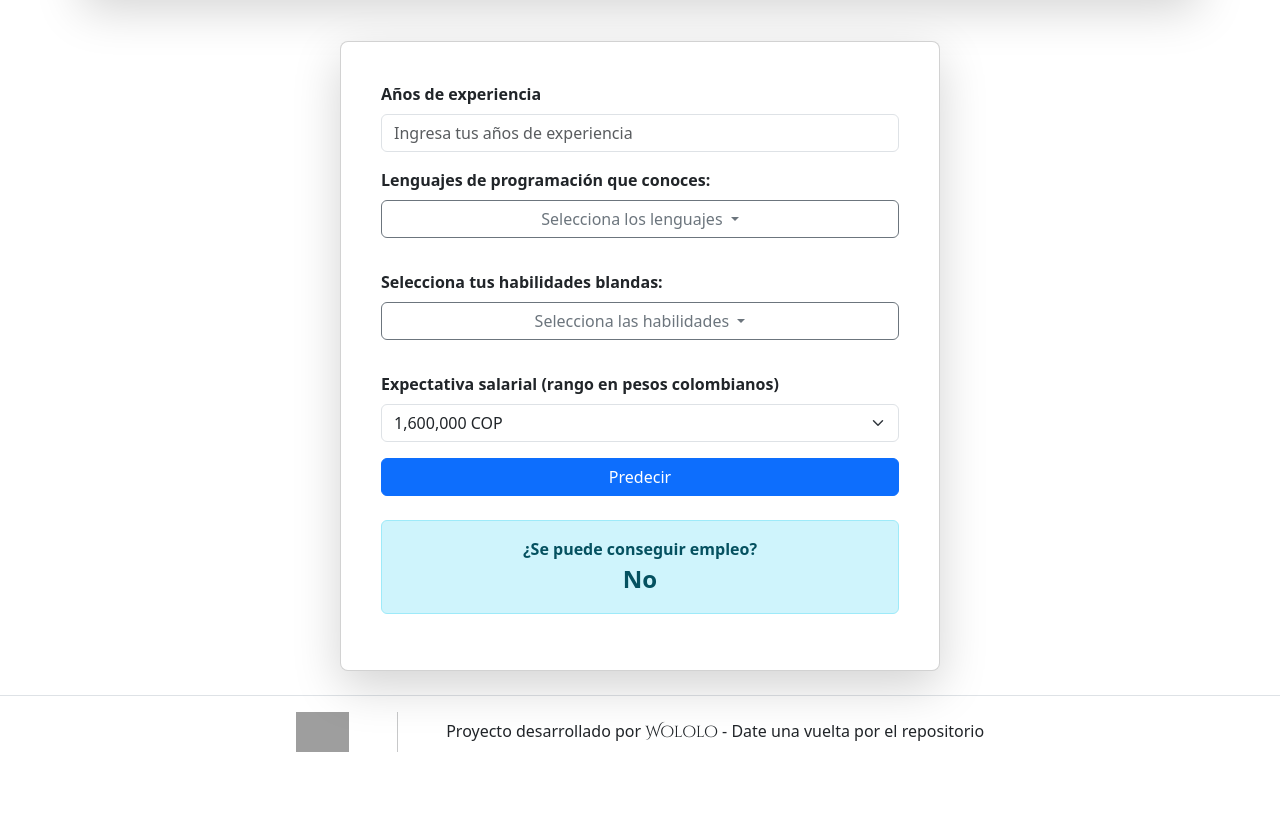
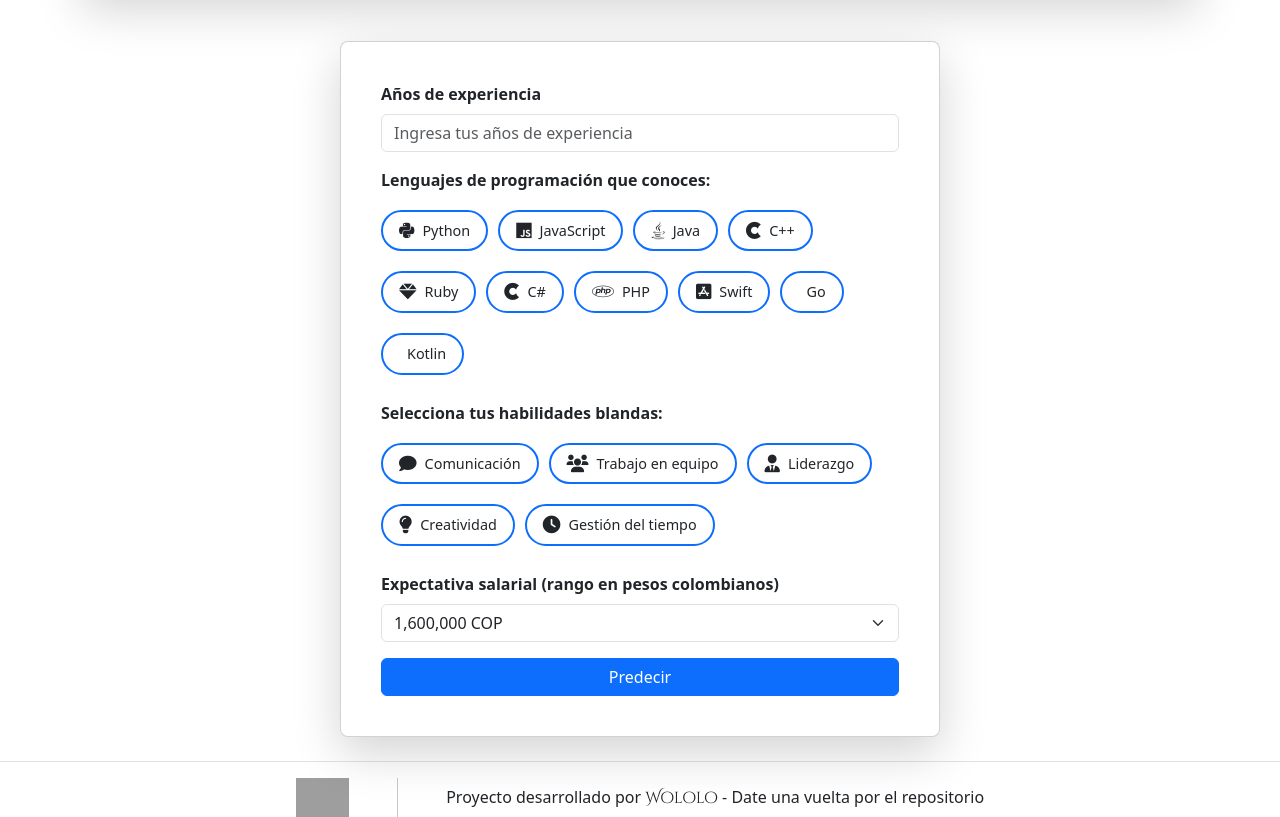
Before and after one commit to JODACHSE/Modelo-Predictivo, a Flask app: page /modelo_predictivo in a window 1280 px wide. Shown: the part 332-1149 px from the top of the page. Before the commit the page ends 1084 px from the top, so only its background shows below. Run offline with Flask 3, Linux system fonts and the light colour scheme; parts of the project's set-up code (start-up, migrations or seed data) failed here and were passed over; some libraries are stand-ins or nearby versions; grey boxes are pictures that could not be loaded.

Commit message:
feat(model): replace dropdowns with selectable buttons in modelo_predictivo
Refactor the UI for selecting programming languages and soft skills by replacing dropdown menus with selectable buttons. This improves user experience by making selections more intuitive and visually appealing. Added new CSS for button styling and animations, and updated the JavaScript logic to handle button selections and theme changes.

```diff
--- a/app.py
+++ b/app.py
@@ -7,6 +7,8 @@
 from flask import Flask, render_template, request
 import joblib
 import numpy as np
+from python.entrenar_modelo import make_prediction
+
 model = joblib.load('model/logreg_model.pkl')
 
 app = Flask(__name__)
@@ -34,11 +36,6 @@
 def ing_modelo():
     return render_template("pages/presentation/ing_modelo.html")
 
-# Modelo Predictivo
-@app.route("/modelo-predictivo")
-def modelo_predictivo():
-    return render_template("pages/model/modelo_predictivo.html")
-
 # Conclusiones y Contacto
 @app.route("/conclusiones")
 def conclusiones():
@@ -46,7 +43,7 @@
 
 @app.route("/contacto")
 def contacto():
-    return render_template("pages/presentation/contacto.html")
+    return render_template("pages/contacto.html")
 
 
 # Paginas de model
@@ -70,42 +67,6 @@
     return render_template("pages/model/entrenamiento.html")
 
 
-# Preprocesamiento de los datos
-def preprocess_input(experience, skills, languages):
-    # Función para extraer años de experiencia
-    def extract_experience(qualifications):
-        if isinstance(qualifications, str) and 'year' in qualifications.lower():
-            years = [int(s) for s in qualifications.split() if s.isdigit()]
-            return years[0] if years else 0
-        return 0
-
-    # Función para contar las habilidades
-    def count_skills(text):
-        skills_keywords = ['management', 'design', 'analysis', 'development', 'engineering', 'programming']
-        if isinstance(text, str):
-            return sum(keyword.lower() in text.lower() for keyword in skills_keywords)
-        return 0
-
-    # Función para contar lenguajes de programación
-    def count_programming_languages(text):
-        programming_languages = ['Python', 'JavaScript', 'Java', 'C++', 'Ruby', 'C#', 'PHP', 'Swift', 'Go', 'Kotlin']
-        if isinstance(text, str):
-            return sum(language.lower() in text.lower() for language in programming_languages)
-        return 0
-
-    # Contar las habilidades y lenguajes de programación
-    skills_count = count_skills(skills)
-    programming_count = count_programming_languages(languages)
-
-    # Convertir la experiencia del usuario en el formato adecuado
-    years_of_experience = extract_experience(experience)
-
-    # Crear el vector de entrada
-    input_data = np.array([[years_of_experience, skills_count, programming_count]])
-
-    return input_data
-
-
 @app.route("/modelo_predictivo", methods=["GET", "POST"])
 def modelo_predictivo():
     result = None
--- /dev/null
+++ b/static/css/model/modelo_predictivo.css
@@ -0,0 +1,85 @@
+/* Contenedor de botones seleccionables */
+.selectable-buttons-container {
+    display: flex;
+    flex-wrap: wrap;
+    gap: 10px;
+    margin-top: 10px;
+}
+
+/* Estilo base para botones seleccionables */
+.selectable-button {
+    display: flex;
+    align-items: center;
+    padding: 8px 16px;
+    border-radius: 50px;
+    font-size: 0.9rem;
+    font-weight: 500;
+    cursor: pointer;
+    transition: all 0.3s ease;
+    background-color: transparent;
+    border: 2px solid var(--bs-primary);
+    color: var(--bs-body-color);
+    margin-bottom: 10px;
+}
+
+/* Icono dentro del botón */
+.selectable-button i {
+    margin-right: 8px;
+    font-size: 1.1rem;
+}
+
+/* Hover para botones no seleccionados */
+.selectable-button:hover:not(.selected) {
+    transform: translateY(-3px);
+    box-shadow: 0 4px 8px rgba(var(--bs-primary-rgb), 0.3);
+}
+
+/* Estilo para botones seleccionados en tema claro */
+html[data-bs-theme="light"] .selectable-button.selected {
+    background-color: var(--bs-primary);
+    color: white;
+    transform: translateY(-2px);
+    box-shadow: 0 4px 10px rgba(var(--bs-primary-rgb), 0.4);
+}
+
+/* Estilo para botones seleccionados en tema oscuro */
+html[data-bs-theme="dark"] .selectable-button.selected {
+    background-color: var(--hero-border);
+    color: var(--hero-bg);
+    transform: translateY(-2px);
+    box-shadow: 0 4px 10px rgba(var(--bs-primary-rgb), 0.4);
+}
+
+/* Estilo para botones en tema oscuro */
+html[data-bs-theme="dark"] .selectable-button {
+    border-color: var(--hero-border);
+}
+
+/* Animación para botones */
+@keyframes pulse {
+    0% {
+        box-shadow: 0 0 0 0 rgba(var(--bs-primary-rgb), 0.7);
+    }
+    70% {
+        box-shadow: 0 0 0 10px rgba(var(--bs-primary-rgb), 0);
+    }
+    100% {
+        box-shadow: 0 0 0 0 rgba(var(--bs-primary-rgb), 0);
+    }
+}
+
+.selectable-button.selected {
+    animation: pulse 1.5s ease-out 1;
+}
+
+/* Estilos responsivos */
+@media (max-width: 576px) {
+    .selectable-button {
+        font-size: 0.8rem;
+        padding: 6px 12px;
+    }
+
+    .selectable-buttons-container {
+        gap: 6px;
+    }
+}
--- a/templates/pages/model/modelo_predictivo.html
+++ b/templates/pages/model/modelo_predictivo.html
@@ -1,6 +1,11 @@
 {% extends 'app/base.html' %}
 
 {% block title %}Modelo predictivo{% endblock %}
+
+{% block extra_css %}
+<link rel="stylesheet" href="{{ url_for('static', filename='css/presentation.css') }}">
+<link rel="stylesheet" href="{{ url_for('static', filename='css/model/modelo_predictivo.css') }}">
+{% endblock %}
 
 {% block content %}
     <h1>Modelo predictivo</h1>
@@ -18,49 +23,35 @@
                         <input type="number" name="years_of_experience" id="years_of_experience" class="form-control" placeholder="Ingresa tus años de experiencia" required step="1">
                     </div>
 
-                    <!-- Lenguajes de Programación: Dropdown múltiple con íconos -->
+                    <!-- Lenguajes de Programación: Botones seleccionables con íconos -->
                     <div class="mb-3">
                         <label class="form-label fw-bold" for="languages">Lenguajes de programación que conoces:</label>
-                        <div class="dropdown">
-                            <button class="btn btn-outline-secondary dropdown-toggle w-100" type="button" id="languagesButton" data-bs-toggle="dropdown" aria-expanded="false">
-                                Selecciona los lenguajes
-                            </button>
-                            <ul class="dropdown-menu w-100 bg-white" id="languagesMenu">
-                                <li><a class="dropdown-item" href="#" data-value="Python" data-icon="fab fa-python">Python <i class="fab fa-python"></i></a></li>
-                                <li><a class="dropdown-item" href="#" data-value="JavaScript" data-icon="fab fa-js">JavaScript <i class="fab fa-js"></i></a></li>
-                                <li><a class="dropdown-item" href="#" data-value="Java" data-icon="fab fa-java">Java <i class="fab fa-java"></i></a></li>
-                                <li><a class="dropdown-item" href="#" data-value="C++" data-icon="fab fa-cuttlefish">C++ <i class="fab fa-cuttlefish"></i></a></li>
-                                <li><a class="dropdown-item" href="#" data-value="Ruby" data-icon="fas fa-gem">Ruby <i class="fas fa-gem"></i></a></li>
-                                <li><a class="dropdown-item" href="#" data-value="C#" data-icon="fab fa-cuttlefish">C# <i class="fab fa-cuttlefish"></i></a></li>
-                                <li><a class="dropdown-item" href="#" data-value="PHP" data-icon="fab fa-php">PHP <i class="fab fa-php"></i></a></li>
-                                <li><a class="dropdown-item" href="#" data-value="Swift" data-icon="fab fa-app-store-ios">Swift <i class="fab fa-app-store-ios"></i></a></li>
-                                <li><a class="dropdown-item" href="#" data-value="Go" data-icon="fab fa-go">Go <i class="fab fa-go"></i></a></li>
-                                <li><a class="dropdown-item" href="#" data-value="Kotlin" data-icon="fab fa-kotlin">Kotlin <i class="fab fa-kotlin"></i></a></li>
-                            </ul>
+                        <div class="selectable-buttons-container" id="languages-container">
+                            <button type="button" class="selectable-button" data-value="Python" data-icon="fab fa-python"><i class="fab fa-python"></i> Python</button>
+                            <button type="button" class="selectable-button" data-value="JavaScript" data-icon="fab fa-js"><i class="fab fa-js"></i> JavaScript</button>
+                            <button type="button" class="selectable-button" data-value="Java" data-icon="fab fa-java"><i class="fab fa-java"></i> Java</button>
+                            <button type="button" class="selectable-button" data-value="C++" data-icon="fab fa-cuttlefish"><i class="fab fa-cuttlefish"></i> C++</button>
+                            <button type="button" class="selectable-button" data-value="Ruby" data-icon="fas fa-gem"><i class="fas fa-gem"></i> Ruby</button>
+                            <button type="button" class="selectable-button" data-value="C#" data-icon="fab fa-cuttlefish"><i class="fab fa-cuttlefish"></i> C#</button>
+                            <button type="button" class="selectable-button" data-value="PHP" data-icon="fab fa-php"><i class="fab fa-php"></i> PHP</button>
+                            <button type="button" class="selectable-button" data-value="Swift" data-icon="fab fa-app-store-ios"><i class="fab fa-app-store-ios"></i> Swift</button>
+                            <button type="button" class="selectable-button" data-value="Go" data-icon="fab fa-go"><i class="fab fa-go"></i> Go</button>
+                            <button type="button" class="selectable-button" data-value="Kotlin" data-icon="fab fa-kotlin"><i class="fab fa-kotlin"></i> Kotlin</button>
                         </div>
-                        <!-- Mostrar lenguajes seleccionados como tarjetas -->
-                        <div id="selected-languages" class="mt-3 d-flex flex-wrap"></div>
                         <!-- Campo oculto para enviar los lenguajes seleccionados -->
                         <input type="hidden" name="languages" id="languages">
                     </div>
 
-                    <!-- Habilidades Blandas: Dropdown múltiple -->
+                    <!-- Habilidades Blandas: Botones seleccionables con íconos -->
                     <div class="mb-3">
                         <label class="form-label fw-bold" for="soft_skills">Selecciona tus habilidades blandas:</label>
-                        <div class="dropdown">
-                            <button class="btn btn-outline-secondary dropdown-toggle w-100" type="button" id="softSkillsButton" data-bs-toggle="dropdown" aria-expanded="false">
-                                Selecciona las habilidades
-                            </button>
-                            <ul class="dropdown-menu w-100 bg-white" id="softSkillsMenu">
-                                <li><a class="dropdown-item" href="#" data-value="Comunicación" data-icon="fas fa-comment">Comunicación <i class="fas fa-comment"></i></a></li>
-                                <li><a class="dropdown-item" href="#" data-value="Trabajo en equipo" data-icon="fas fa-users">Trabajo en equipo <i class="fas fa-users"></i></a></li>
-                                <li><a class="dropdown-item" href="#" data-value="Liderazgo" data-icon="fas fa-user-tie">Liderazgo <i class="fas fa-user-tie"></i></a></li>
-                                <li><a class="dropdown-item" href="#" data-value="Creatividad" data-icon="fas fa-lightbulb">Creatividad <i class="fas fa-lightbulb"></i></a></li>
-                                <li><a class="dropdown-item" href="#" data-value="Gestión del tiempo" data-icon="fas fa-clock">Gestión del tiempo <i class="fas fa-clock"></i></a></li>
-                            </ul>
+                        <div class="selectable-buttons-container" id="soft-skills-container">
+                            <button type="button" class="selectable-button" data-value="Comunicación" data-icon="fas fa-comment"><i class="fas fa-comment"></i> Comunicación</button>
+                            <button type="button" class="selectable-button" data-value="Trabajo en equipo" data-icon="fas fa-users"><i class="fas fa-users"></i> Trabajo en equipo</button>
+                            <button type="button" class="selectable-button" data-value="Liderazgo" data-icon="fas fa-user-tie"><i class="fas fa-user-tie"></i> Liderazgo</button>
+                            <button type="button" class="selectable-button" data-value="Creatividad" data-icon="fas fa-lightbulb"><i class="fas fa-lightbulb"></i> Creatividad</button>
+                            <button type="button" class="selectable-button" data-value="Gestión del tiempo" data-icon="fas fa-clock"><i class="fas fa-clock"></i> Gestión del tiempo</button>
                         </div>
-                        <!-- Mostrar habilidades blandas seleccionadas como tarjetas -->
-                        <div id="selected-soft-skills" class="mt-3 d-flex flex-wrap"></div>
                         <!-- Campo oculto para enviar las habilidades seleccionadas -->
                         <input type="hidden" name="soft_skills" id="soft_skills">
                     </div>
@@ -92,91 +83,69 @@
     </div>
 
     <script>
-        // Función para manejar la selección de lenguajes
+        // Función para manejar la selección de botones
+        document.addEventListener('DOMContentLoaded', function() {
+            // Inicializar arrays para almacenar selecciones
             let selectedLanguages = [];
-        document.querySelectorAll("#languagesMenu .dropdown-item").forEach(function(item) {
-            item.addEventListener("click", function(event) {
-                event.preventDefault();
-                const language = item.getAttribute("data-value");
-                const icon = item.getAttribute("data-icon");
+            let selectedSoftSkills = [];
 
-                // Verificar si ya se seleccionó este lenguaje
-                if (!selectedLanguages.some(item => item.language === language)) {
-                    selectedLanguages.push({ language, icon });
-                    updateSelectedLanguages();
+            // Configurar los botones de lenguajes
+            const languageButtons = document.querySelectorAll('#languages-container .selectable-button');
+            languageButtons.forEach(button => {
+                button.addEventListener('click', function() {
+                    const value = this.getAttribute('data-value');
+
+                    // Toggle selección
+                    if (this.classList.contains('selected')) {
+                        // Quitar de seleccionados
+                        this.classList.remove('selected');
+                        selectedLanguages = selectedLanguages.filter(lang => lang !== value);
+                    } else {
+                        // Añadir a seleccionados
+                        this.classList.add('selected');
+                        selectedLanguages.push(value);
                     }
+
+                    // Actualizar campo oculto
+                    document.getElementById('languages').value = selectedLanguages.join(', ');
                 });
             });
 
-        function updateSelectedLanguages() {
-            const container = document.getElementById("selected-languages");
-            container.innerHTML = "";  // Limpiar el contenedor antes de agregar las nuevas tarjetas
+            // Configurar los botones de habilidades blandas
+            const skillButtons = document.querySelectorAll('#soft-skills-container .selectable-button');
+            skillButtons.forEach(button => {
+                button.addEventListener('click', function() {
+                    const value = this.getAttribute('data-value');
 
-            // Iterar sobre los lenguajes seleccionados y crear las tarjetas
-            selectedLanguages.forEach(function({ language, icon }) {
-                const card = document.createElement("div");
-                card.classList.add("card", "mb-2", "p-3", "d-inline-block", "me-2", "language-card");
-                card.innerHTML = `<i class="${icon}"></i> <strong>${language}</strong> <button class="btn-close btn-sm" onclick="removeCard(this, 'languages')"></button>`;
-                container.appendChild(card);  // Agregar la tarjeta al contenedor
-            });
-
-            // Actualizar el campo oculto con los lenguajes seleccionados
-            const languageValues = selectedLanguages.map(item => item.language).join(', ');
-            document.getElementById("languages").value = languageValues;
+                    // Toggle selección
+                    if (this.classList.contains('selected')) {
+                        // Quitar de seleccionados
+                        this.classList.remove('selected');
+                        selectedSoftSkills = selectedSoftSkills.filter(skill => skill !== value);
+                    } else {
+                        // Añadir a seleccionados
+                        this.classList.add('selected');
+                        selectedSoftSkills.push(value);
                     }
 
-        // Función para manejar la selección de habilidades blandas
-        let selectedSoftSkills = [];
-        document.querySelectorAll("#softSkillsMenu .dropdown-item").forEach(function(item) {
-            item.addEventListener("click", function(event) {
-                event.preventDefault();
-                const skill = item.getAttribute("data-value");
-                const icon = item.getAttribute("data-icon");
-
-                // Verificar si ya se seleccionó esta habilidad
-                if (!selectedSoftSkills.some(item => item.skill === skill)) {
-                    selectedSoftSkills.push({ skill, icon });
-                    updateSelectedSoftSkills();
-                }
+                    // Actualizar campo oculto
+                    document.getElementById('soft_skills').value = selectedSoftSkills.join(', ');
                 });
             });
 
-        function updateSelectedSoftSkills() {
-            const container = document.getElementById("selected-soft-skills");
-            container.innerHTML = "";  // Limpiar el contenedor antes de agregar las nuevas tarjetas
-
-            // Iterar sobre las habilidades seleccionadas y crear las tarjetas
-            selectedSoftSkills.forEach(function({ skill, icon }) {
-                const card = document.createElement("div");
-                card.classList.add("card", "mb-2", "p-3", "d-inline-block", "me-2", "skill-card");
-                card.innerHTML = `<i class="${icon}"></i> <strong>${skill}</strong> <button class="btn-close btn-sm" onclick="removeCard(this, 'soft_skills')"></button>`;
-                container.appendChild(card);  // Agregar la tarjeta al contenedor
+            // Aplicar tema actual a los botones
+            applyThemeToButtons();
         });
 
-            // Actualizar el campo oculto con las habilidades seleccionadas
-            const skillValues = selectedSoftSkills.map(item => item.skill).join(', ');
-            document.getElementById("soft_skills").value = skillValues;
+        // Función para aplicar el tema actual a los botones
+        function applyThemeToButtons() {
+            const theme = document.documentElement.getAttribute('data-bs-theme');
+            document.querySelectorAll('.selectable-button').forEach(button => {
+                button.setAttribute('data-theme', theme);
+            });
         }
 
-        // Función para eliminar tarjetas
-        function removeCard(button, type) {
-            const card = button.parentElement;
-            card.remove();
-            if (type === "languages") {
-                const index = selectedLanguages.findIndex(item => item.language === card.querySelector("strong").textContent);
-                if (index > -1) {
-                    selectedLanguages.splice(index, 1);
-                    updateSelectedLanguages();
-                }
-            } else if (type === "soft_skills") {
-                const index = selectedSoftSkills.findIndex(item => item.skill === card.querySelector("strong").textContent);
-                if (index > -1) {
-                    selectedSoftSkills.splice(index, 1);
-                    updateSelectedSoftSkills();
-                }
-            }
-        }
+        // Escuchar cambios de tema
+        document.addEventListener('themeChanged', applyThemeToButtons);
     </script>
-
-
 {% endblock %}
```
Lines whose indentation alone changed are shown as unchanged.
